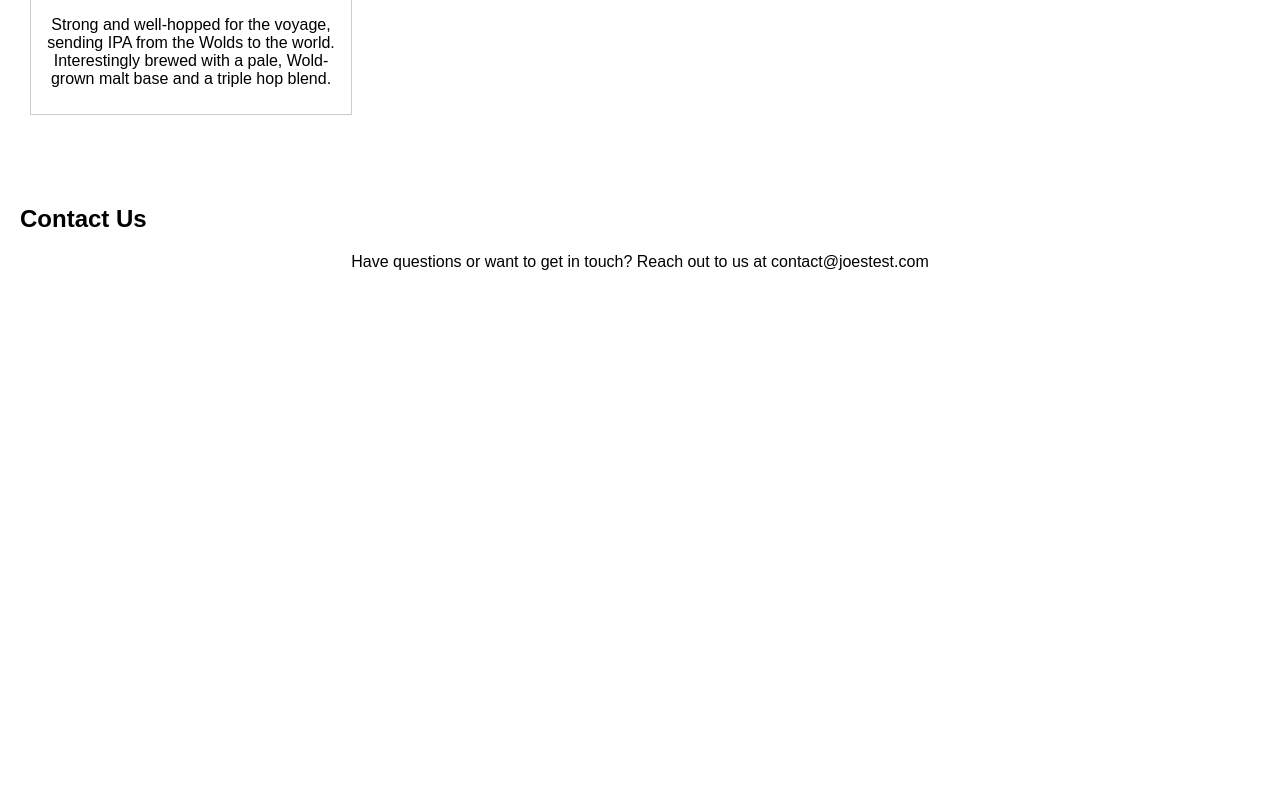
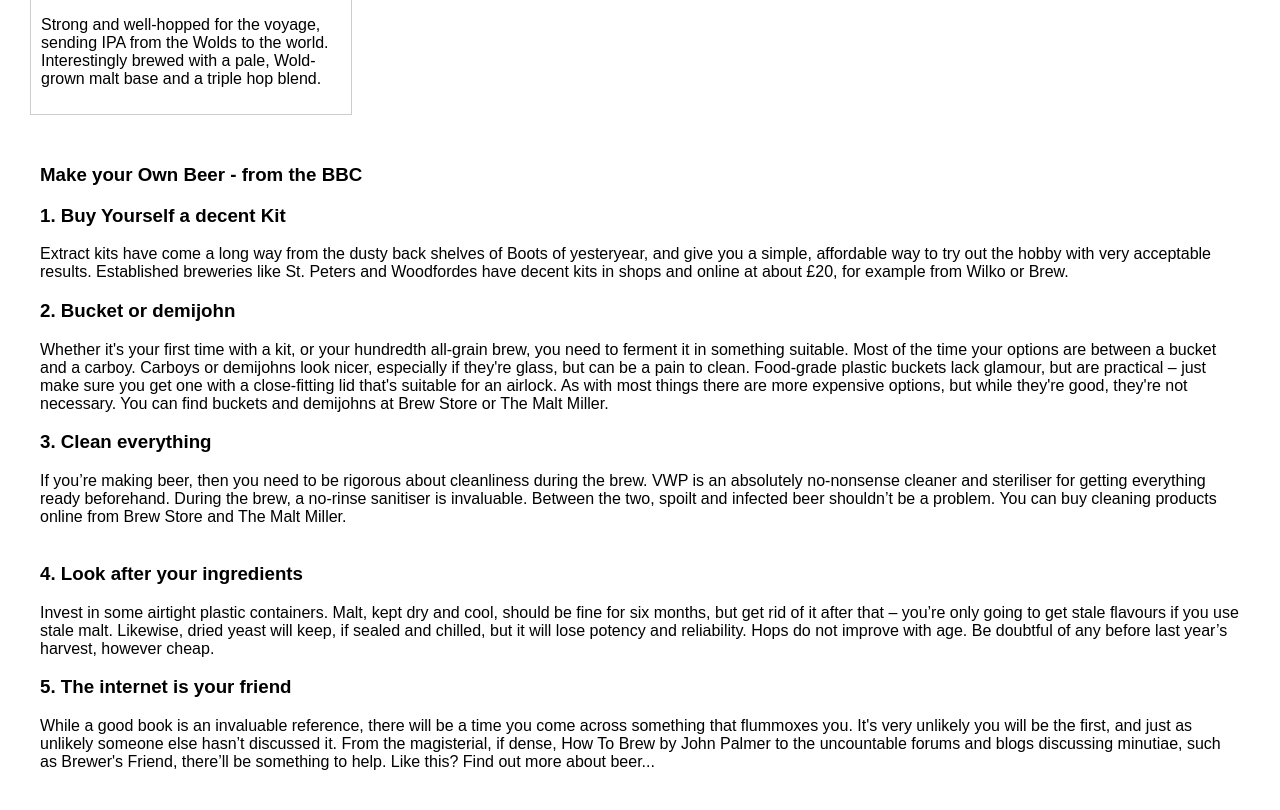
Before and after one commit to santoroj/terraform-beginner-bootcamp-2023, a plain HTML site: page public/Beers/index.html in a window 1280 px wide. Shown: the part 1386-2196 px from the top of the page. Before the commit the page ends 1713 px from the top, so only its background shows below. Drawn offline with Linux system fonts and the light colour scheme.

Commit message:
moved to cookers-cover and altered beers

```diff
--- a/public/Beers/index.html
+++ b/public/Beers/index.html
@@ -17,6 +17,7 @@
         <ul>
             <li><a href="#about">About</a></li>
             <li><a href="#products">Products</a></li>
+            <li><a href="#Make-Your-Own-Beer">Make Your Own</a></li>
             <li><a href="#contact">Contact</a></li>
         </ul>
     </nav>
@@ -40,6 +41,36 @@
             <p>Strong and well-hopped for the voyage, sending IPA from the Wolds to the world. Interestingly brewed with a pale, Wold-grown malt base and a triple hop blend.</p>
         </div>
 
+    <section id="Make-Your-Own-Beer">
+        <div class="Make-Your-Own-Beer">
+        <h1>Make your Own Beer - from the BBC</h1>
+
+        <h3>1. Buy Yourself a decent Kit</h3>
+
+        <p>
+        Extract kits have come a long way from the dusty back shelves of Boots of yesteryear, and give you a simple, affordable way to try out the hobby with very acceptable results. Established breweries like St. Peters and Woodfordes have decent kits in shops and online at about £20, for example from Wilko or Brew.
+        </p>
+
+
+        <h3>2. Bucket or demijohn</h3>
+        <p>
+        Whether it's your first time with a kit, or your hundredth all-grain brew, you need to ferment it in something suitable. Most of the time your options are between a bucket and a carboy. Carboys or demijohns look nicer, especially if they're glass, but can be a pain to clean. Food-grade plastic buckets lack glamour, but are practical – just make sure you get one with a close-fitting lid that's suitable for an airlock. As with most things there are more expensive options, but while they're good, they're not necessary. You can find buckets and demijohns at Brew Store or The Malt Miller.<br>
+        </p>
+
+        <h3>3. Clean everything</h3>
+
+        If you’re making beer, then you need to be rigorous about cleanliness during the brew. VWP is an absolutely no-nonsense cleaner and steriliser for getting everything ready beforehand. During the brew, a no-rinse sanitiser is invaluable. Between the two, spoilt and infected beer shouldn’t be a problem. You can buy cleaning products online from Brew Store and The Malt Miller.<br><br>
+
+        <h3>4. Look after your ingredients </h3>
+
+        Invest in some airtight plastic containers. Malt, kept dry and cool, should be fine for six months, but get rid of it after that – you’re only going to get stale flavours if you use stale malt. Likewise, dried yeast will keep, if sealed and chilled, but it will lose potency and reliability. Hops do not improve with age. Be doubtful of any before last year’s harvest, however cheap.
+
+        <h3>5. The internet is your friend</h3>
+
+        <p>While a good book is an invaluable reference, there will be a time you come across something that flummoxes you. It's very unlikely you will be the first, and just as unlikely someone else hasn’t discussed it. From the magisterial, if dense, How To Brew by John Palmer to the uncountable forums and blogs discussing minutiae, such as Brewer's Friend, there’ll be something to help.
+        Like this? Find out more about beer...
+        </p>
+
         <!-- Add more beer cards from the woldtop website when required -->
 
     </section>
--- a/public/Beers/styles.css
+++ b/public/Beers/styles.css
@@ -61,4 +61,4 @@ footer {
     padding: 10px;
 }
 
-p {text-align: center;}
+p {text-align: left;}
--- a/public/Payday/styles.css
+++ b/public/Payday/styles.css
@@ -61,4 +61,4 @@ footer {
     padding: 10px;
 }
 
-p {text-align: center;}
+p {text-align: left;}
```
Also changed, not shown: 3 other files.
